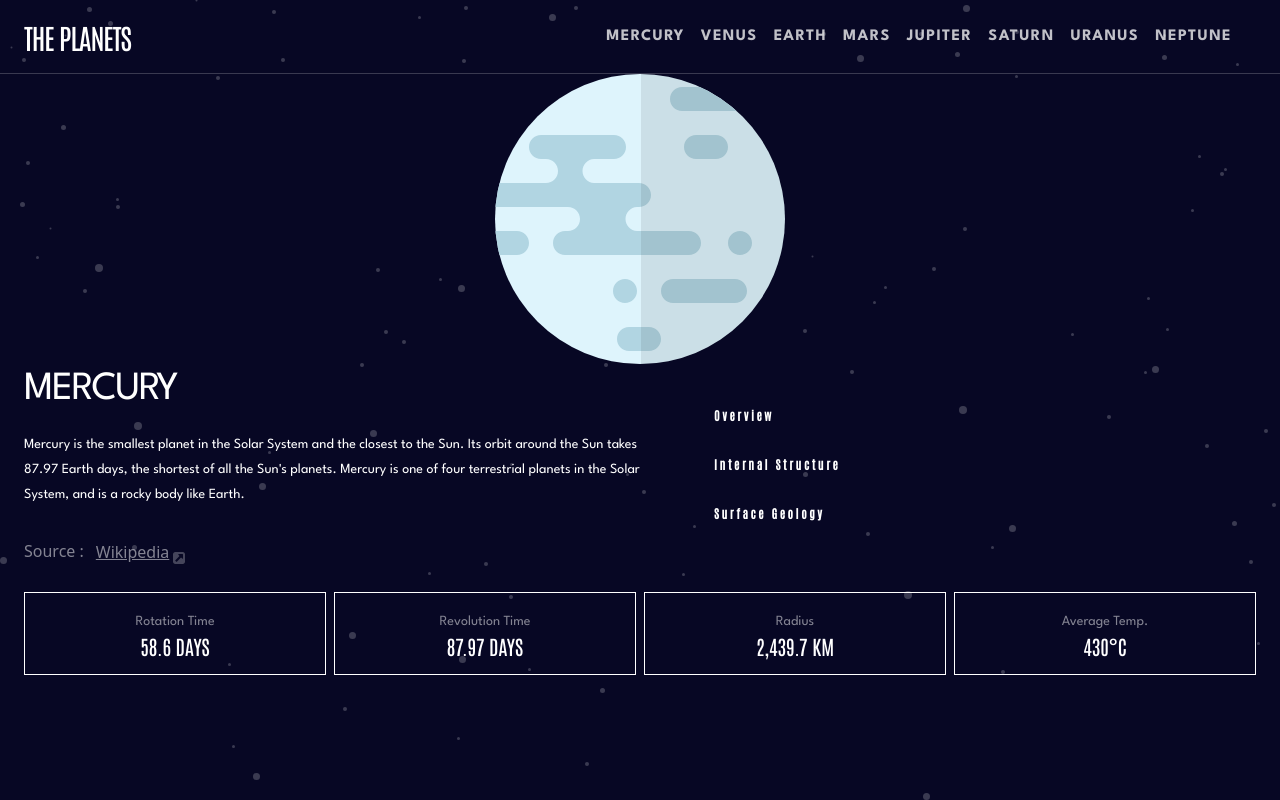
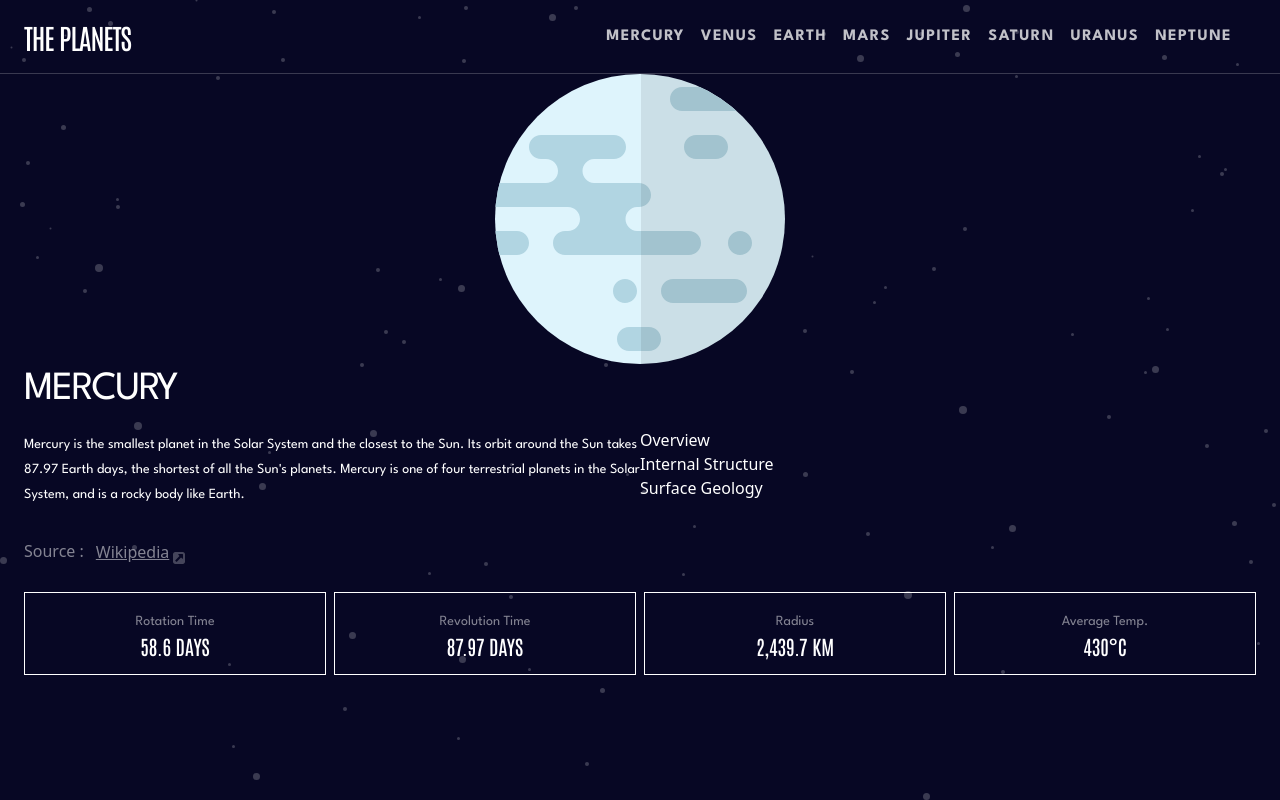
Before and after one commit to barnettet31/planet-fact-ts-react, a React (Create React App) app: page / in a window 1280 px wide. Built offline with nearby package versions, Linux system fonts and the light colour scheme.

Commit message:
removed components

```diff
--- a/src/routes/planet.route.tsx
+++ b/src/routes/planet.route.tsx
@@ -42,9 +42,9 @@ export function PlanetPage({ planet }: PlanetProps) {
             <p className="font-[12px] leading-[25px] opacity-50">Source : </p> <a className="flex items-end underline opacity-50" href={planet.overview.source}> Wikipedia <img className="ml-1" src={process.env.PUBLIC_URL +"/images/icon-source.svg"} alt=""/></a>
             </div></div>
             <div className="hidden md:flex md:flex-col md:w-1/2">
-              <Button planet={planet.name}>Overview</Button>
-              <Button planet={planet.name}>Internal Structure</Button>
-              <Button planet={planet.name}>Surface Geology</Button>
+              <div>Overview</div>
+              <div>Internal Structure</div>
+              <div>Surface Geology</div>
             </div>
           </div>
           <div className="flex flex-col gap-2 md:w-full md:flex-row mt-7 md:justify-between">
```
